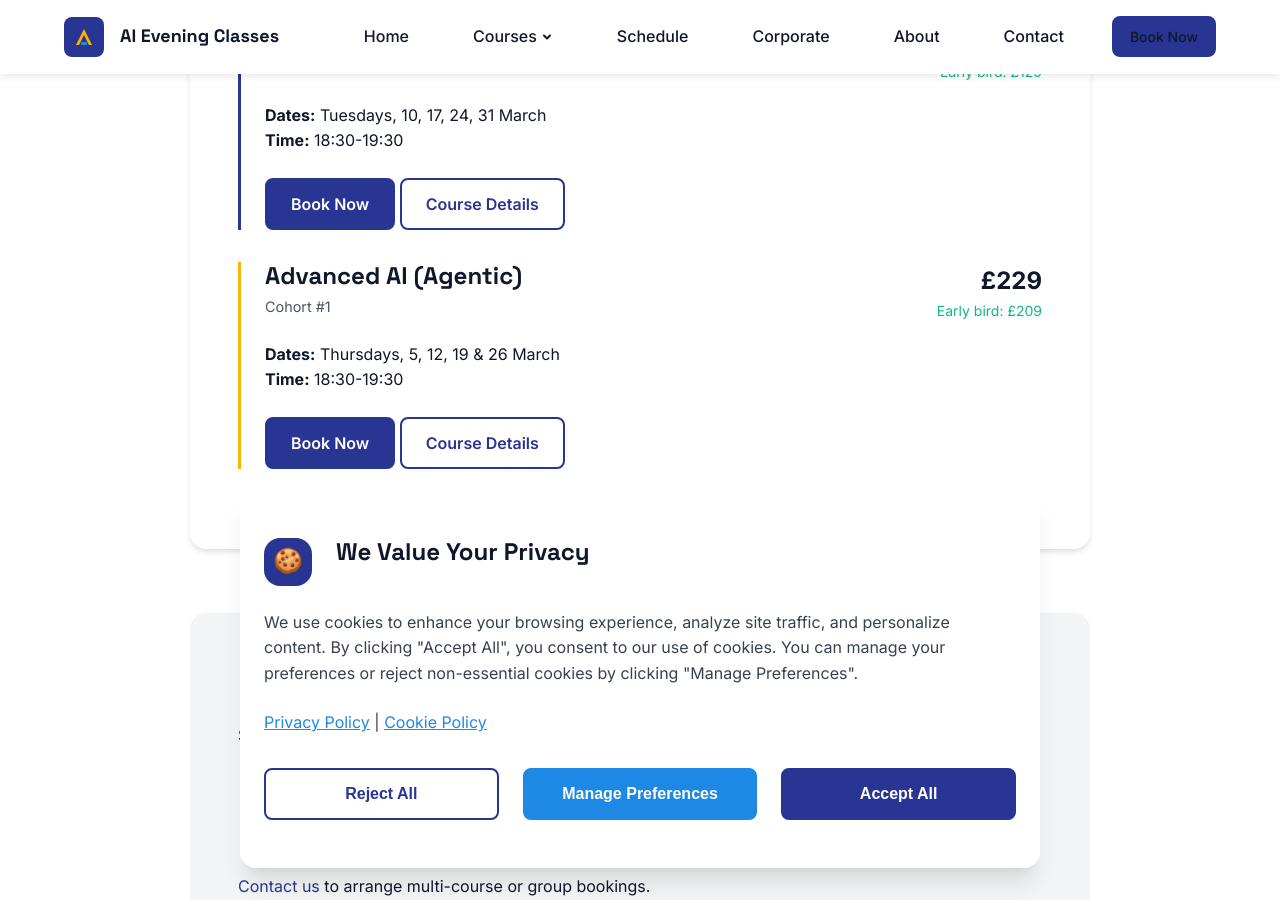
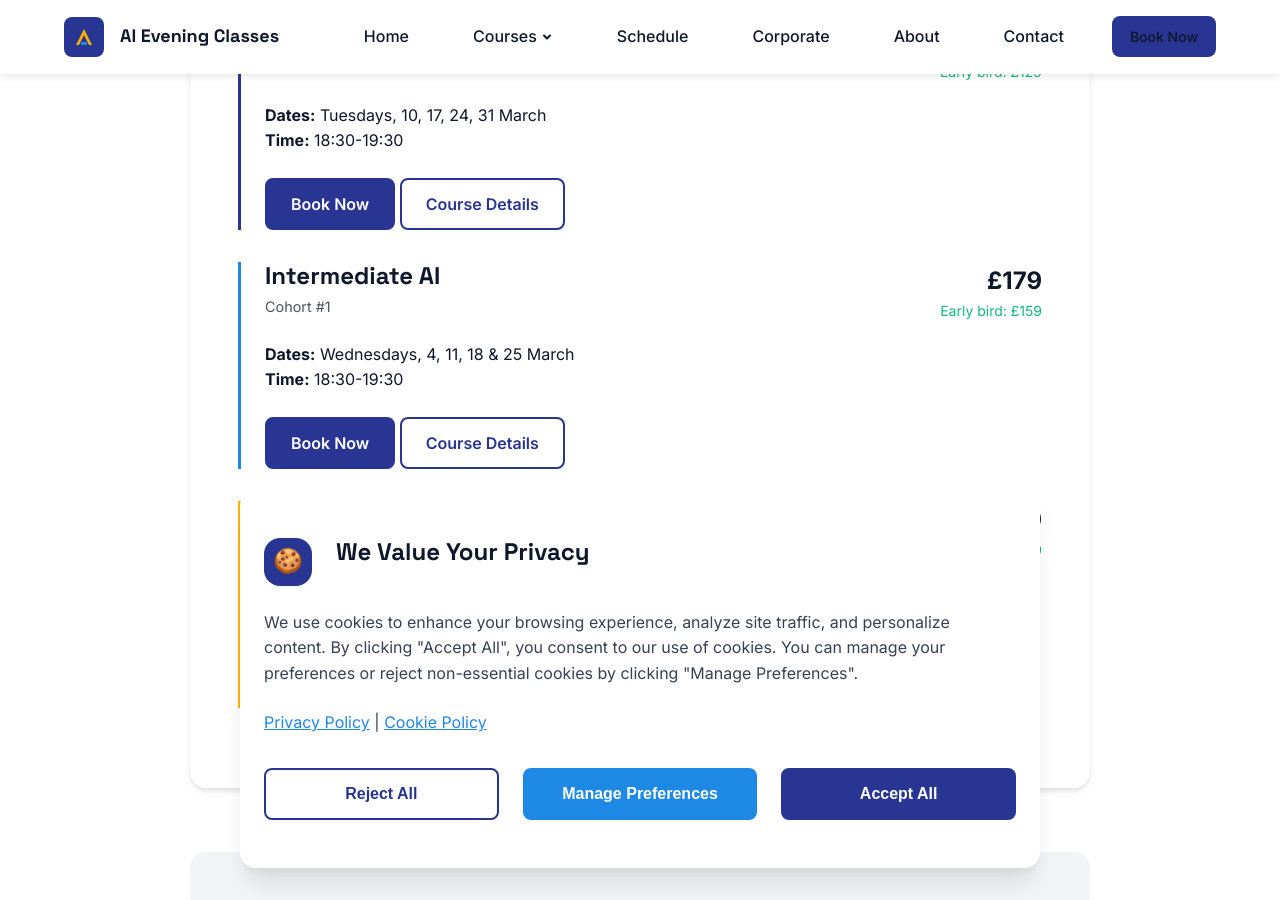
Before and after one commit to LatinRickshaw/oxfordaiteaching, a Jekyll site: the page built from schedule.html, in a window 1280 px wide and 900 px high, scrolled down 1436 px. Built offline with Jekyll 4.4.1, drawn with Linux system fonts in a browser that asks for light colours.

Commit message:
Added March Intermediate Cohort

```diff
--- a/_data/cohorts.yml
+++ b/_data/cohorts.yml
@@ -53,6 +53,19 @@
   booking_link: "https://book.stripe.com/28E14nb2o6yB9YOcNs8bS07"
   status: open
 
+- course_id: intermediate
+  cohort_number: 1
+  month: March 2026
+  year: 2026
+  dates: "Wednesdays, 4, 11, 18 & 25 March"
+  start_date: 2026-03-04
+  day_of_week: Wednesday
+  time: "18:30-19:30"
+  spots_available: 12
+  spots_total: 12
+  booking_link: " https://book.stripe.com/6oU9AT4E07CF1sicNs8bS08"
+  status: open
+
 - course_id: advanced
   cohort_number: 1
   month: March 2026
```
